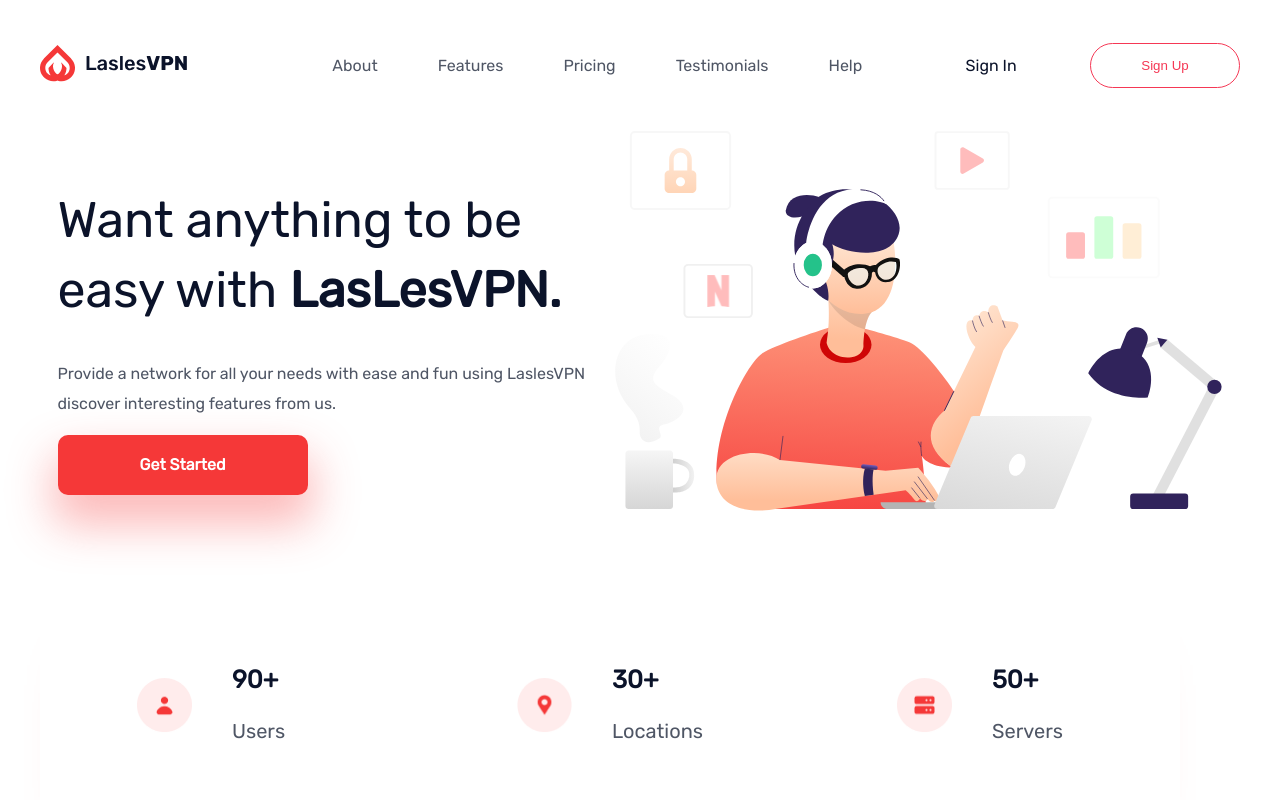
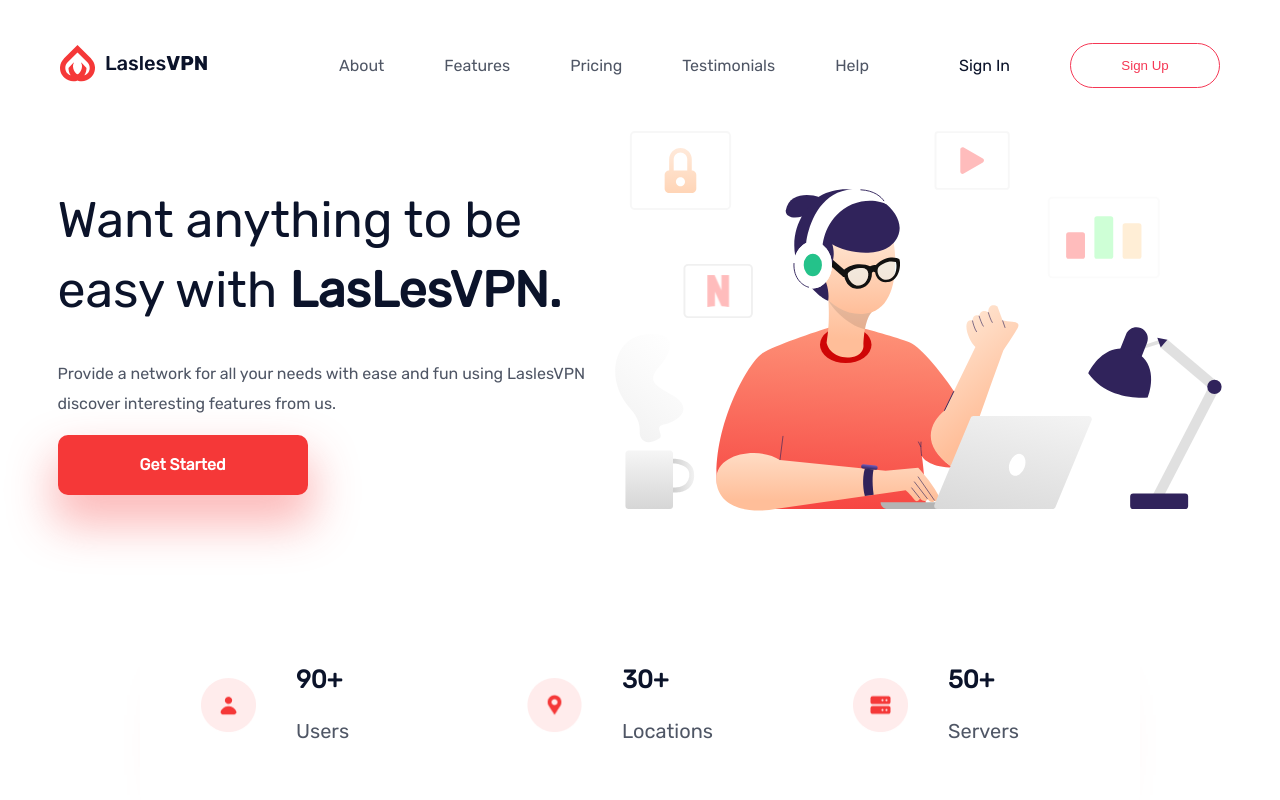
Before and after one commit to fernandobouchet/landingPage, a React (Create React App) app: page / in a window 1280 px wide. Shown: the top 800 px of the page. Built offline with nearby package versions, Linux system fonts and the light colour scheme; the HTML template or start-up script is replaced by a standard one.

Commit message:
Style fixes

```diff
--- a/src/components/Features.jsx
+++ b/src/components/Features.jsx
@@ -38,7 +38,7 @@
 const FeaturesContainer = styled.div`
   display: flex;
   align-items: center;
-  justify-content: space-between;
+  justify-content: space-around;
   padding: 50px 0px;
 `;
 
--- a/src/components/Header.jsx
+++ b/src/components/Header.jsx
@@ -25,7 +25,7 @@
 
 const HeaderSection = styled.section`
   display: flex;
-  justify-content: space-between;
+  justify-content: space-evenly;
   margin: 40px 0;
 `;
 
--- a/src/components/Info.jsx
+++ b/src/components/Info.jsx
@@ -3,27 +3,29 @@
 const Info = () => {
   return (
     <InfoContainer>
+      <Container>
         <InfoSubContainer>
           <StyledImg src="../assets/icons/user.png" alt="" />
-        <div>
+          <Separator>
             <InfoNumber>90+</InfoNumber>
             <InfoName>Users</InfoName>
-        </div>
+          </Separator>
         </InfoSubContainer>
         <InfoSubContainer>
           <StyledImg src="../assets/icons/location.png" alt="" />
-        <div>
+          <Separator>
             <InfoNumber>30+</InfoNumber>
             <InfoName>Locations</InfoName>
-        </div>
+          </Separator>
         </InfoSubContainer>
         <InfoSubContainer>
           <StyledImg src="../assets/icons/Server.png" alt="" />
-        <div>
+          <Separator>
             <InfoNumber>50+</InfoNumber>
             <InfoName>Servers</InfoName>
-        </div>
+          </Separator>
         </InfoSubContainer>
+      </Container>
     </InfoContainer>
   );
 };
@@ -34,19 +36,26 @@
   display: flex;
   justify-content: space-around;
   align-items: center;
-  width: 1140px;
-  height: 200px;
+  justify-content: center;
   margin: 60px 0;
   padding: 30px 0;
   background: #ffffff;
+`;
+
+const Container = styled.div`
+  display: flex;
+  justify-content: center;
+  align-items: center;
+  width: 1000px;
+  height: 200px;
+  gap: 100px;
   border-radius: 10px;
   box-shadow: 0 40px 60px -50px rgba(245, 56, 56, 0.35); ;
 `;
-
 const InfoSubContainer = styled.div`
   display: flex;
   align-items: center;
-  gap: 40px;
+  justify-content: center;
 `;
 
 const StyledImg = styled.img`
@@ -71,3 +80,7 @@
   line-height: 30px;
   color: #4f5665;
 `;
+
+const Separator = styled.div`
+  padding: 0 40px;
+`;
--- a/src/components/Plans.jsx
+++ b/src/components/Plans.jsx
@@ -107,6 +107,7 @@
 export default Plans;
 
 const PlanContainer = styled.div`
+  width: 100vh;
   display: flex;
   flex-direction: column;
   justify-content: space-around;
--- a/src/index.css
+++ b/src/index.css
@@ -1,7 +1,6 @@
 @import url('https://fonts.googleapis.com/css2?family=Rubik&display=swap');
 
 body {
-  margin: auto;
+  margin: 0;
   font-family: 'Rubik', sans-serif;
-  max-width: 1200px;
 }
```
Lines whose indentation alone changed are shown as unchanged.
